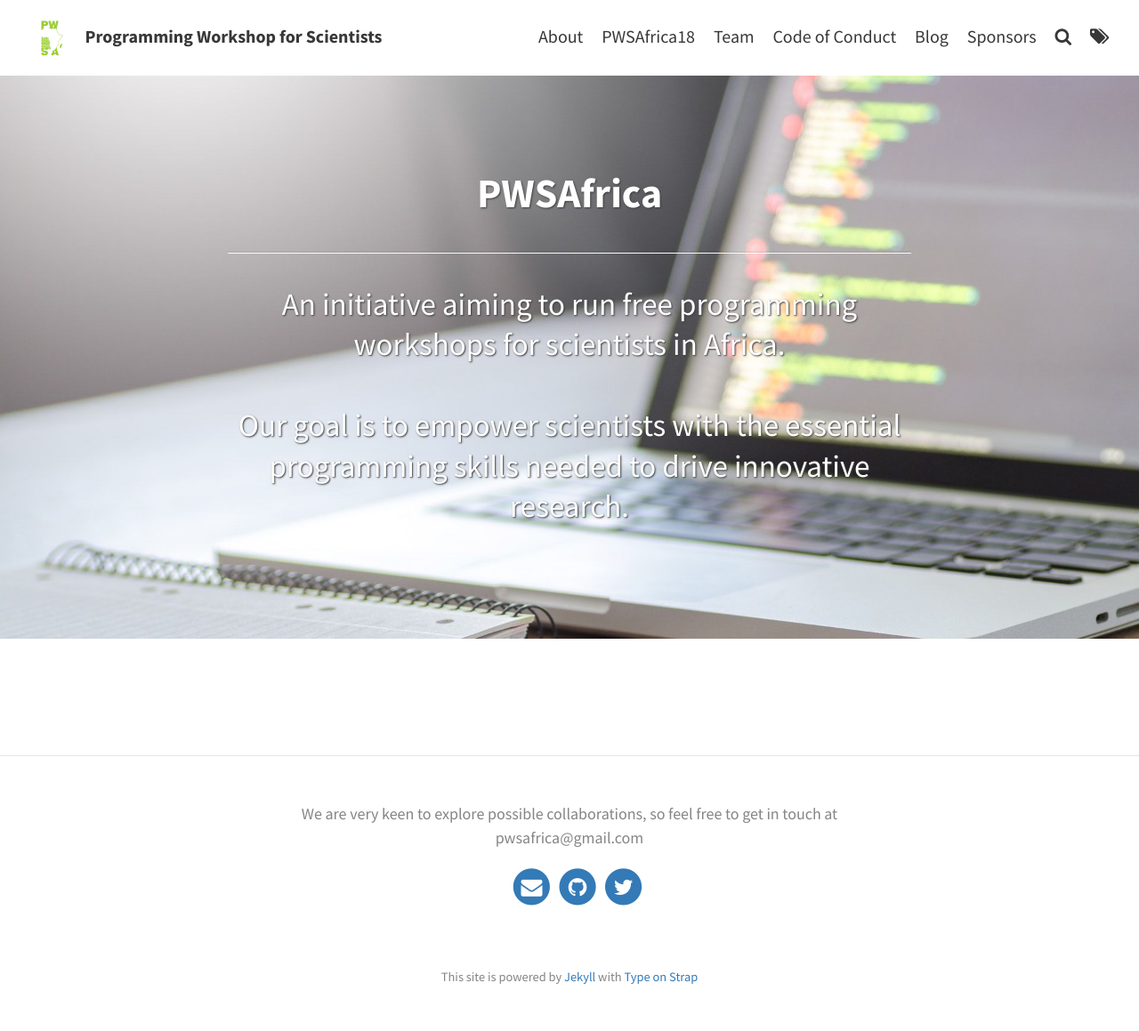
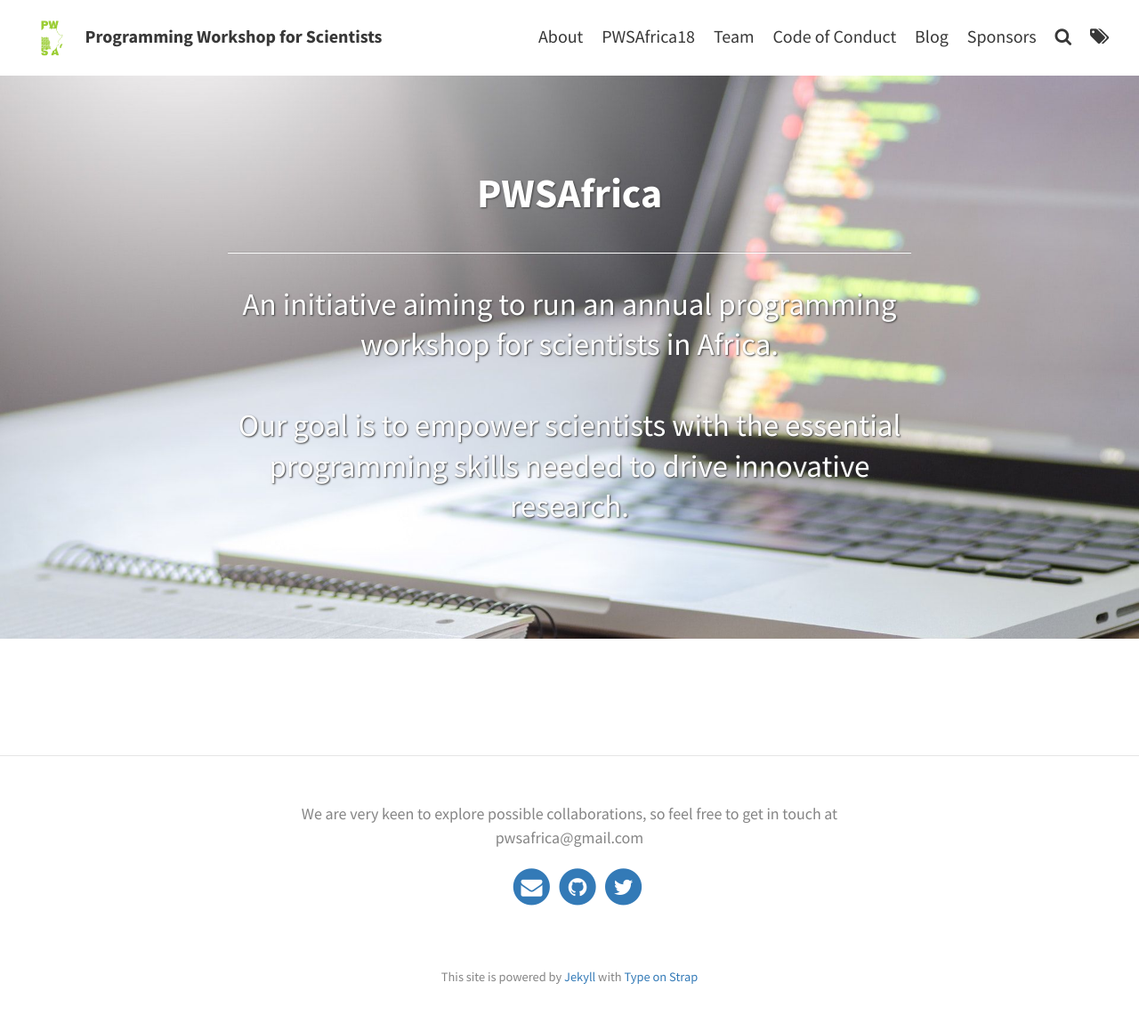
Before and after one commit to pwsafrica/pwsafrica.github.io, a Jekyll site: the page built from index.html, in a window 1280 px wide. Shown: the whole page at 89% size. Built offline with Jekyll 4.4.1, drawn with Linux system fonts in a browser that asks for light colours; the list of posts is cut into pages by our own code.

Commit message:
Update index.html

```diff
--- a/index.html
+++ b/index.html
@@ -2,6 +2,6 @@
 layout: page
 title: PWSAfrica
 hide: true # Prevent the page title to appear in the navbar
-subtitle: "<hr>An initiative aiming to run free programming workshops for scientists in Africa. <br> <br> Our goal is to empower scientists with the essential programming skills needed to drive innovative research."
+subtitle: "<hr>An initiative aiming to run an annual programming workshop for scientists in Africa. <br> <br> Our goal is to empower scientists with the essential programming skills needed to drive innovative research."
 feature-img: "assets/img/pexels/computer2.jpeg"
 ---
```
